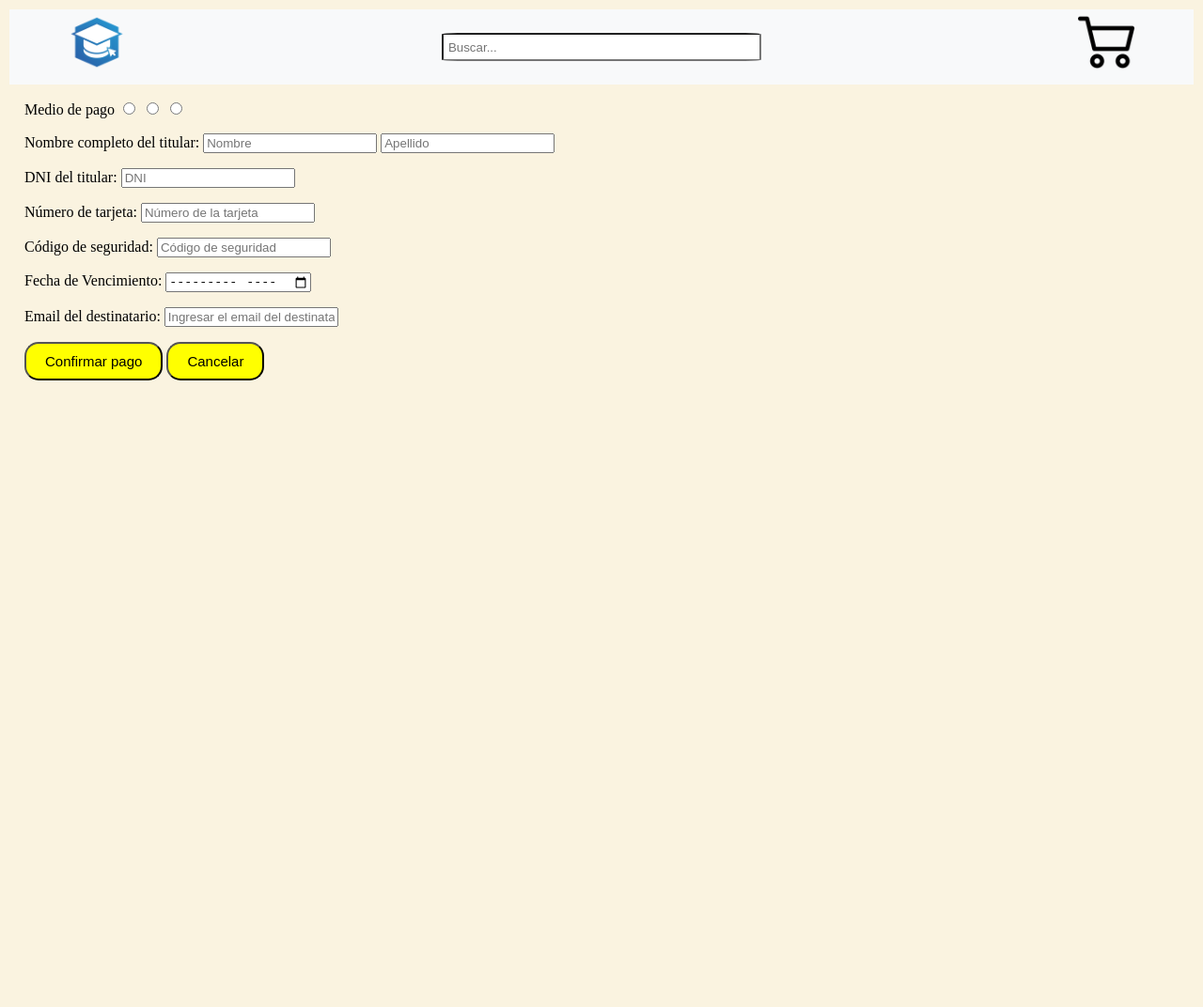
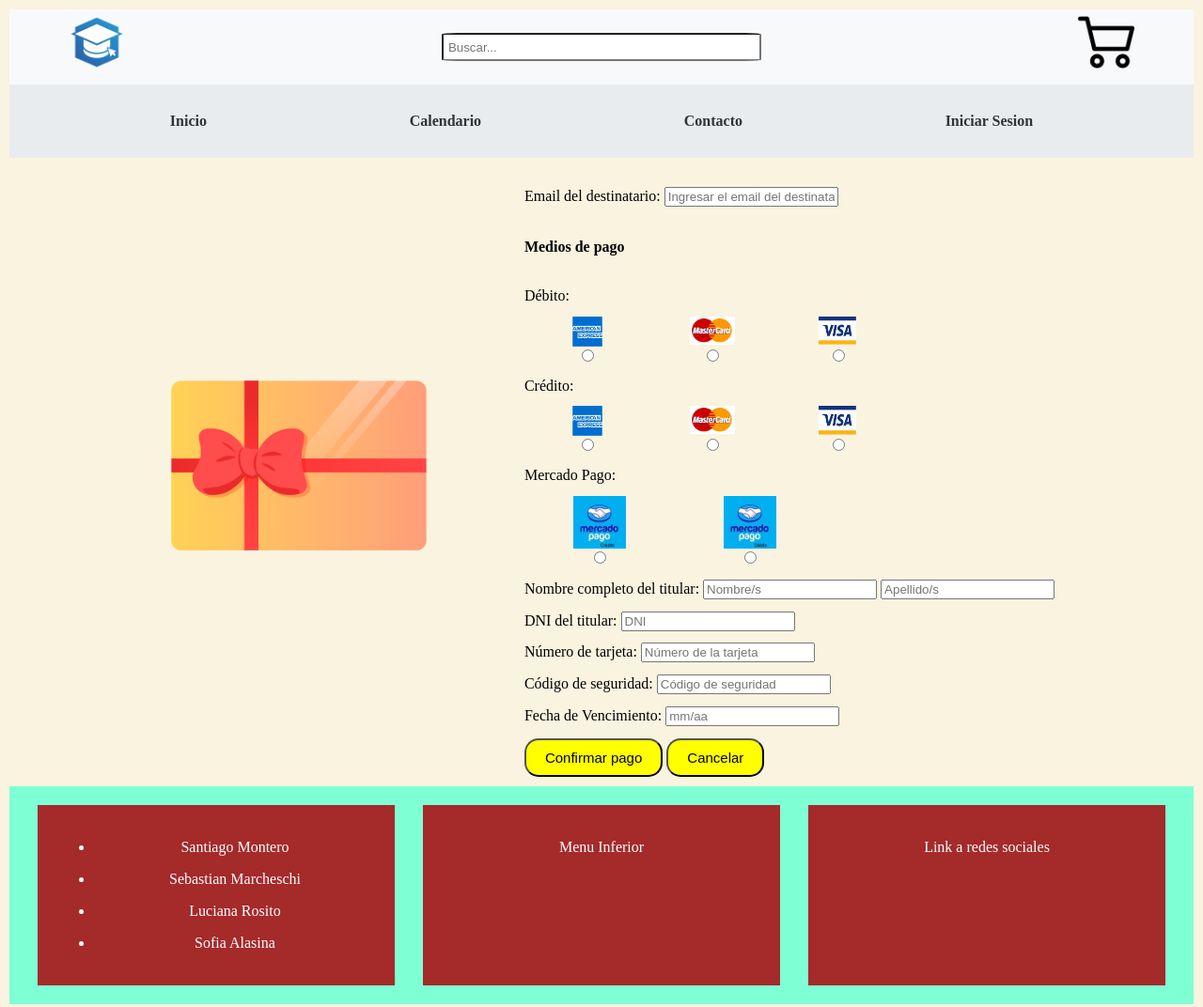
Before and after one commit to santimonter0/Grupo12-TPIntegrador1, a plain HTML site: page pages/pagoDeGift.html in a window 1280 px wide. Shown: the whole page at 94% size. Before the commit the page ends 800 px from the top, so only its background shows below. Drawn offline with Linux system fonts and the light colour scheme.

Commit message:
Actualización!

```diff
--- a/css/pagoGiftCard.css
+++ b/css/pagoGiftCard.css
@@ -1,9 +1,49 @@
-.section {
-    margin: 1em;
+.main{
+    display: flex;
+    justify-content: center;
+    align-items: center;
+    gap: 4em;
 }
 
-.section .formularioPago {
+
+.main .imagen-regalo{
+    width: 20em;
+}
+
+
+ .main .formulario-pago {
     display: flex;
     flex-direction: column;
-    row-gap: 1em;
+    row-gap: 0.8em;
+    padding-left: 1em;
 }
+.main .formulario-pago .formulario-pago__tarjetas{
+    display: grid;
+    grid-template-columns: 1fr 1fr 1fr;
+    justify-items: center;
+    width: 25em;
+}
+
+.main .formulario-pago .formulario-pago__tarjetas .formulario-pago__tarjetas--tarjeta1{
+    width: 2em;
+    height: 2em;
+}
+.main .formulario-pago .formulario-pago__tarjetas .formulario-pago__tarjetas--tarjeta2{
+    width: 3em;
+}
+.main .formulario-pago .formulario-pago__tarjetas .formulario-pago__tarjetas--tarjeta3{
+    width: 2.5em;
+    height: 1.9em;
+}
+
+.main .formulario-pago .formulario-pago__mercado-pago{
+    display: grid;
+    grid-template-columns: 1fr 1fr;
+    justify-items: center;
+    width: 20em;
+}
+
+.main .formulario-pago .formulario-pago__mercado-pago .formulario-pago__mercado-pago--c, .formulario-pago__mercado-pago--d{
+    width: 3.5em;
+    height: 3.5em;
+}
--- a/pages/pagoDeGift.html
+++ b/pages/pagoDeGift.html
@@ -12,72 +12,171 @@
 <body>
     <header>
         <nav>
-            <div class="Logo">
+            <div>
+                <a class="Logo" href="../index.html">
                     <img src="../assets/icon/logo.jpg" alt="Logo">
+                </a>
             </div>
-
             <input type="search" placeholder="Buscar...">
-
             <div class="Carrito">
                 <img src="../assets/image/carrito.png" alt="Carrito">
             </div>
         </nav>
+        <div class="menuprincipal">
+            <a href="../index.html">Inicio</a>
+            <a href="./calendario.html">Calendario</a>
+            <a href="./paginaContacto.html">Contacto</a>
+            <a href="./inicioSesion.html">Iniciar Sesion</a>
+        </div>
     </header>
 
-    <main>
-        <section class="section">
-            <form class="formularioPago" method="get" action="#">
-                <!--Cambiar la tipografia de los textos-->
-                <!--Ver ejemplos de redaccion-->
-                <!--Ver ejemplos de diseños-->
+    <main class="main">
+        <section>
+            <img src="../assets/fondosCard/imagen de regalo.jpg" alt="Regalo tarjeta" class="imagen-regalo" />
+        </section>
+
+        <section>
+            <form class="formulario-pago" method="get" action="#">
+                <br />
                 <div>
-                    <!--Agregar las imagenes-->
-                    <label for="mediosDePago" class="textos">Medio de pago</label>
-                    <input type="radio" name="Mastercard" id="mediosDePago" />
-                    <input type="radio" name="Visa" id="mediosDePago" />
-                    <input type="radio" name="American Express" id="mediosDePago">
+                    <label for="emailDestinatario">Email del destinatario:</label>
+                    <input type="email" name="email del destinatario" id="emailDestinatario"
+                        placeholder="Ingresar el email del destinatario" required/>
+                </div>
+
+                <h4>Medios de pago</h4>
+
+                <label for="mediosDePagoDebito" class="textos"> Débito: </label>
+                    <div class="formulario-pago__tarjetas">
+
+                        <img src="../assets/fondosCard/American-logo.jpg" alt="American Express Débito"
+                            class="formulario-pago__tarjetas--tarjeta1" />
+
+
+                        <img src="../assets/fondosCard/mastercard-logo.jpg" alt="Mastercard Débito"
+                            class="formulario-pago__tarjetas--tarjeta2" />
+
+                        <img src="../assets/fondosCard/visa-logo.jpg" alt="Visa Débito"
+                            class="formulario-pago__tarjetas--tarjeta3" />
+                        <div>
+                            <input type="radio" name="mediosDePagoDebito" id="americanDebito" />
                         </div>
                         <div>
-                    <label for="nombreDelTitular">Nombre completo del titular: </label>
-                    <input type="text" name="Nombre del titular" id="nombreDelTitular" placeholder="Nombre" required/>
-                    <input type="text" name="Apellido del titular" id="nombreDelTitular" placeholder="Apellido" required/>
+                            <input type="radio" name="mediosDePagoDebito" id="mastercardDebito" />
                         </div>
                         <div>
-                    <label for="dniTitular">DNI del titular:</label>
-                    <input type="text" name="D.N.I del titular" id="dniTitular" placeholder="DNI" required/>
+                            <input type="radio" name="mediosDePagoDebito" id="visaDebito"/>
+                        </div>
+                    </div>
+
+                    <label for="mediosDePagoCredito" class="textos"> Crédito: </label>
+
+                    <div class="formulario-pago__tarjetas">
+
+                        <img src="../assets/fondosCard/American-logo.jpg" alt="American Express Crédito"
+                            class="formulario-pago__tarjetas--tarjeta1" />
+
+
+                        <img src="../assets/fondosCard/mastercard-logo.jpg" alt="Mastercard Crédito"
+                            class="formulario-pago__tarjetas--tarjeta2" />
+
+                        <img src="../assets/fondosCard/visa-logo.jpg" alt="Visa Crédito"
+                            class="formulario-pago__tarjetas--tarjeta3" />
+                        <div>
+                            <input type="radio" name="mediosDePagoCredito" id="americanCredito" />
                         </div>
                         <div>
+                            <input type="radio" name="mediosDePagoCredito" id="mastercardCredito" />
+                        </div>
+                        <div>
+                            <input type="radio" name="mediosDePagoCredito" id="visaCredito"/>
+                        </div>
+                    </div>
+
+                    <label for="mediosDePagoMP" class="textos"> Mercado Pago: </label>
+                        <div class="formulario-pago__mercado-pago">
+                            <img src="../assets/fondosCard/mp-credito-logo.jpg" alt="Mercado pago crédito" class="formulario-pago__mercado-pago--c"/>
+                            <img src="../assets/fondosCard/mp-debito-logo.jpg" alt="Mercado pago débito" class="formulario-pago__mercado-pago--d"/>
+
+                            <div>
+                            <input type="radio" name="mediosDePagoMP" id="mercadoPagoCredito"/>
+                            </div>
+                            <div>
+                            <input type="radio" name="mediosDePAgoMP" id="mercadoPagoDebito"/>
+                            </div>
+                        </div>
+
+                    <div>
+                        <label for="nombreDelTitular">Nombre completo del titular: </label>
+                        <input type="text" name="Nombre del titular" id="nombreDelTitular" placeholder="Nombre/s"
+                            required />
+                        <input type="text" name="Apellido del titular" id="nombreDelTitular" placeholder="Apellido/s"
+                            required />
+                    </div>
+
+                    <div>
+                        <label for="dniTitular">DNI del titular:</label>
+                        <input type="text" name="D.N.I del titular" id="dniTitular" placeholder="DNI" required />
+                    </div>
+
+                    <div>
                         <label for="numeroTarjeta">Número de tarjeta:</label>
-                    <input type="tex" name="Número de la tarjeta" id="numeroTarjeta" placeholder="Número de la tarjeta" required>
+                        <input type="tex" name="Número de la tarjeta" id="numeroTarjeta"
+                            placeholder="Número de la tarjeta" required/>
                     </div>
+
                     <div>
                         <label for="codigoDeSeguridad">Código de seguridad:</label>
                         <input type="text" name="Código de seguridad" id="codigoDeSeguridad"
-                        placeholder="Código de seguridad" required>
+                            placeholder="Código de seguridad" required/>
                     </div>
+
                     <div>
                         <label for="fechaDeVencimiento">Fecha de Vencimiento:</label>
-                    <!--VER PARA PONER SOLO MES Y AÑO--> <input type="month" name="Fecha de vencimiento"
-                        id="fechaDeVencimiento" placeholder="mes" required>
-                </div>
-                <div>
-                    <label for="emailDestinatario">Email del destinatario:</label>
-                    <input type="email" name="email del destinatario" id="emailDestinatario"
-                        placeholder="Ingresar el email del destinatario" required>
+                        <input type="text" name="Fecha de vencimiento" id="fechaDeVencimiento" placeholder="mm/aa" required/>
                     </div>
 
                     <div>
                         <button type="submit">
                             Confirmar pago
                         </button>
-                    <!--mensaje de pago realizado-->
+
                         <button type="reset">
                             Cancelar
                         </button>
-                </div>
+
             </form>
         </section>
     </main>
+
+    <footer>
+        <div class="Nosotros">
+            <div class="Datos paso2">
+                <ul>
+                    <li>
+                        <p>Santiago Montero</p>
+                    </li>
+                    <li>
+                        <p>Sebastian Marcheschi</p>
+                    </li>
+                    <li>
+                        <p>Luciana Rosito</p>
+                    </li>
+                    <li>
+                        <p> Sofia Alasina</p>
+                    </li>
+                </ul>
+
+            </div>
+            <div class="Menu paso2">
+                <p>Menu Inferior</p>
+            </div>
+            <div class="Redes paso2">
+                <p>Link a redes sociales</p>
+            </div>
+        </div>
+
+    </footer>
 </body>
 
 </html>
```
Also changed, not shown: css/giftCard.css (+55 -63 lines), pages/giftCard.html (+49 -20 lines), assets/fondosCard/American-logo.jpg (added), assets/fondosCard/imagen de regalo.jpg (added), assets/fondosCard/mastercard-logo.jpg (added), assets/fondosCard/mp-credito-logo.jpg (added), assets/fondosCard/mp-debito-logo.jpg (added), assets/fondosCard/visa-logo.jpg (added). Lines whose indentation alone changed are shown as unchanged.
